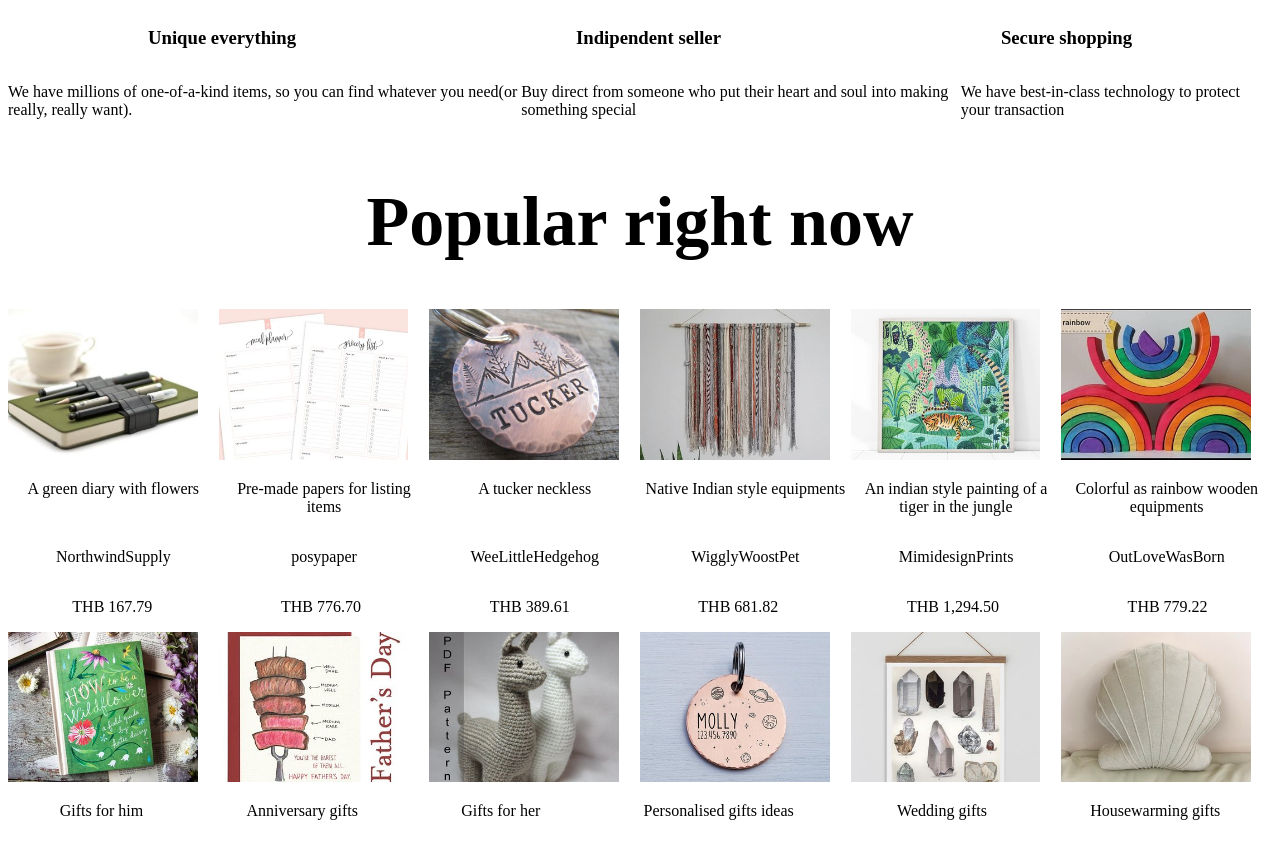
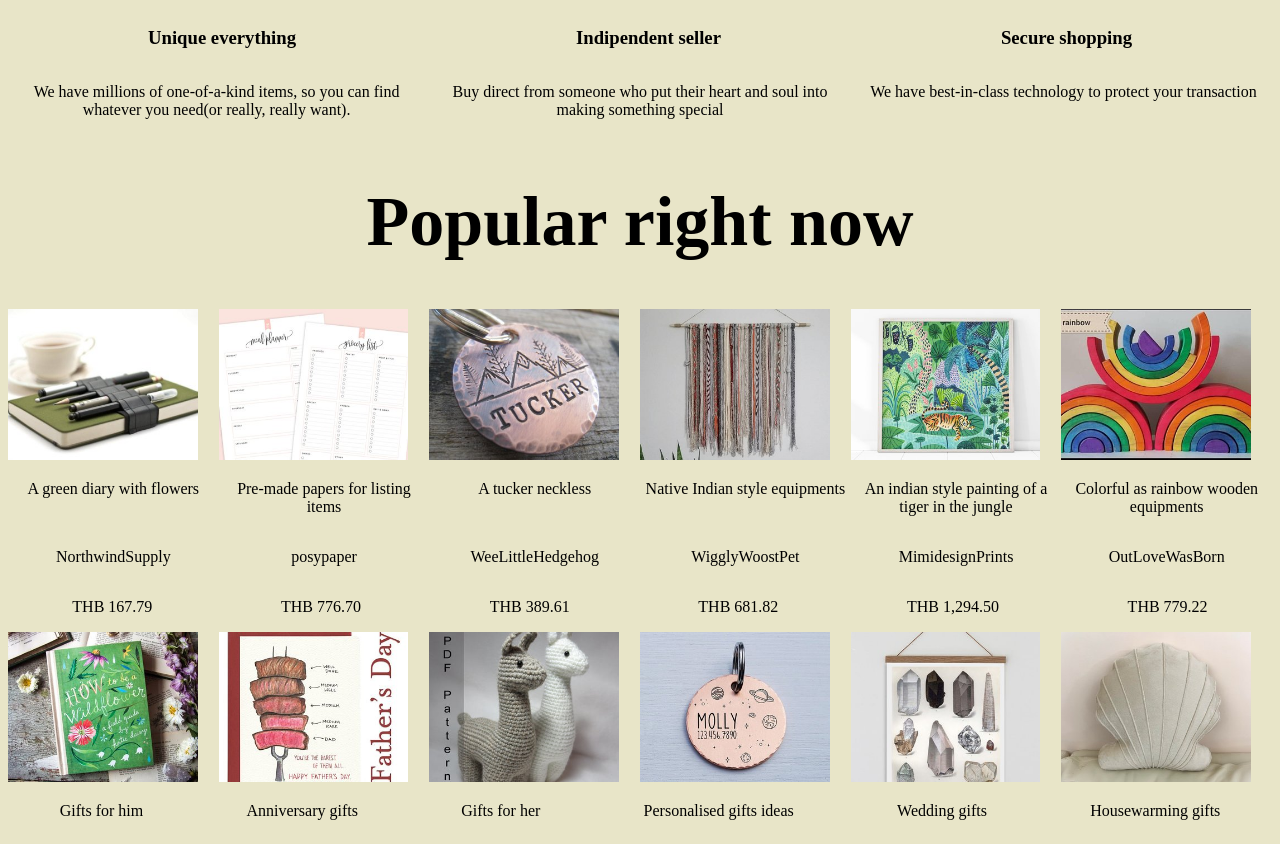
Before and after one commit to StefanoSilv/Etsy, a website: page client/marketshop.html in a window 1280 px wide. Drawn offline with Linux system fonts and the light colour scheme.

Commit message:
Sub-header centered

```diff
--- a/client/style.css
+++ b/client/style.css
@@ -1,3 +1,7 @@
+body{
+	background-color: rgb(232, 229, 200)
+}
+
 .header-flex{
 	display: flex;
 	justify-content: space-around;
@@ -5,7 +9,14 @@
 
 .sub-header-flex{
 	display: flex;
-	justify-content: space-around;
+	justify-content: space-between;
+}
+
+.sub-header{
+	margin:0;
+	padding: 0;
+	width: 33%;
+	text-align: center;
 }
 
 .main_title{
```
